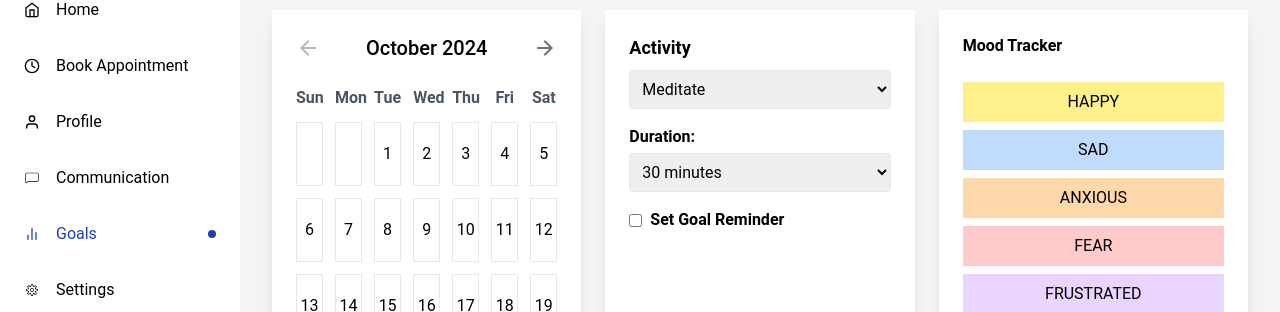
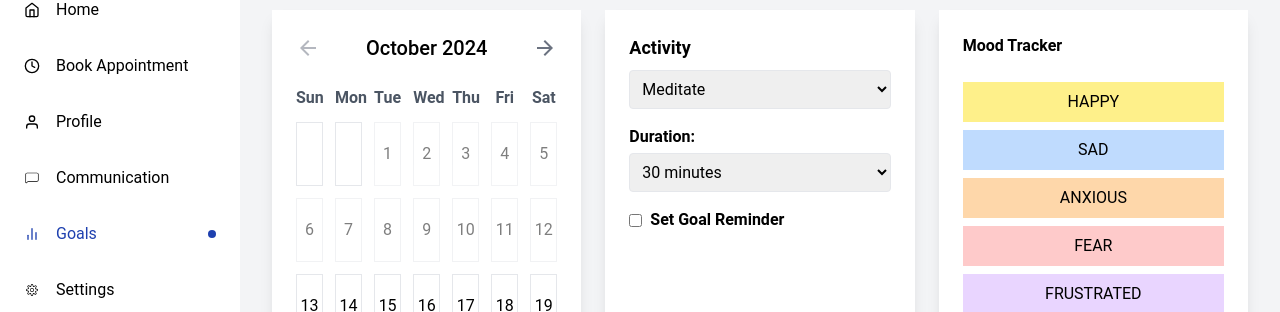
Before and after one commit to BluYiti/boltusaus-butterfly, a Next.js app: page /client/pages/goals in a window 1280 px wide. Shown: the part 90-402 px from the top of the page. Built offline with nearby package versions, Linux system fonts and the light colour scheme; no server answers.

Commit message:
updated ulit. previous dates cannot be selected anymore

```diff
--- a/app/client/pages/goals/page.tsx
+++ b/app/client/pages/goals/page.tsx
@@ -61,10 +61,11 @@ const GoalsPage = () => {
     const handleDateClick = (day: number | null) => {
         if (day) {
             const clickedDate = new Date(currentYear, currentMonth, day);
+            const today = new Date();
 
             // Ensure the clicked date is within the allowed range
-            if (isBefore(clickedDate, twoWeeksAgo)) {
-                alert("You cannot select a date more than two weeks in the past.");
+            if (isBefore(clickedDate, today)) {
+                alert("You cannot select a past date.");
                 return;
             }
             if (isAfter(clickedDate, twoWeeksAhead)) {
@@ -107,15 +108,15 @@ const GoalsPage = () => {
                             ))}
                             {totalDays.map((day, index) => {
                                 const dayDate = day ? new Date(currentYear, currentMonth, day) : null;
-                                const isPast = dayDate && isBefore(dayDate, twoWeeksAgo);
+                                const isPast = dayDate && isBefore(dayDate, new Date()); // Disable past dates
                                 const isTooFar = dayDate && isAfter(dayDate, twoWeeksAhead);
 
                                 return (
                                     <div
                                         key={index}
                                         onClick={() => !isPast && !isTooFar && handleDateClick(day)}
-                                        className={`h-16 flex items-center justify-center border rounded-lg cursor-pointer ${day ? 'hover:bg-blue-500 hover:text-white transition-colors duration-300' : ''} ${selectedDate && selectedDate.getDate() === day ? 'bg-blue-400 text-white' : ''}
-                                        ${isPast || isTooFar ? 'cursor-not-allowed opacity-50' : ''}`}
+                                        className={`h-16 flex items-center justify-center border rounded-lg ${day ? 'hover:bg-blue-500 hover:text-white transition-colors duration-300' : ''} ${selectedDate && selectedDate.getDate() === day ? 'bg-blue-400 text-white' : ''}
+                                        ${isPast || isTooFar ? 'cursor-not-allowed opacity-50' : 'cursor-pointer'}`}
                                     >
                                         {day}
                                     </div>
@@ -124,8 +125,8 @@ const GoalsPage = () => {
                         </div>
                     </div>
 
-                     {/* Activity Section */}
-                     <div className="flex-1 bg-white shadow-lg rounded-lg p-6">
+                    {/* Activity Section */}
+                    <div className="flex-1 bg-white shadow-lg rounded-lg p-6">
                         <h3 className="text-lg font-semibold">Activity</h3>
                         <select
                             value={activity}
```
